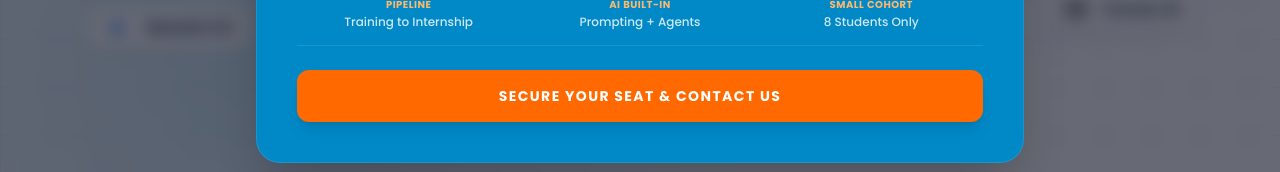
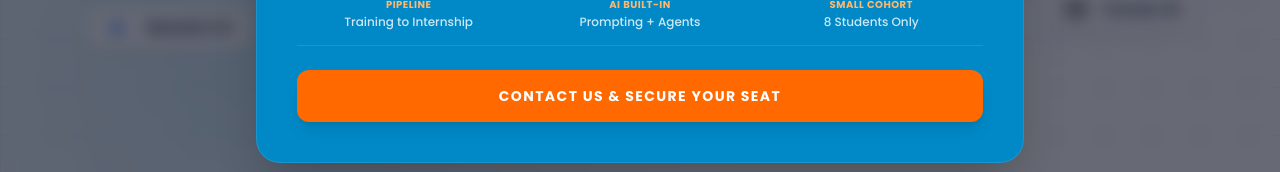
Before and after one commit to prisha-shikhram/Krutrim-Insights-Website, a React (Vite) app: page / in a window 1280 px wide. Both pictures are taken after a click on the button "LEARN MORE". Shown: the part 585-757 px from the top of the page. Built offline with nearby package versions, Linux system fonts and the light colour scheme; grey boxes are pictures that could not be loaded.

Commit message:
fix: fix in text of pop modal in home page

```diff
--- a/src/sections/Home/DataAnalysisModal.jsx
+++ b/src/sections/Home/DataAnalysisModal.jsx
@@ -125,7 +125,7 @@ export default function DataAnalysisModal({ isOpen, onClose }) {
                                     className="w-full bg-orange-500 hover:bg-orange-600 text-white font-black py-4 rounded-xl shadow-lg transition-all
                                     transform active:scale-[0.99] uppercase tracking-widest text-xs md:text-sm cursor-pointer"
                                 >
-                                    Secure Your Seat & Contact Us
+                                    Contact Us & Secure Your Seat
                                 </button>
                             </Link>
                         </div>
```
